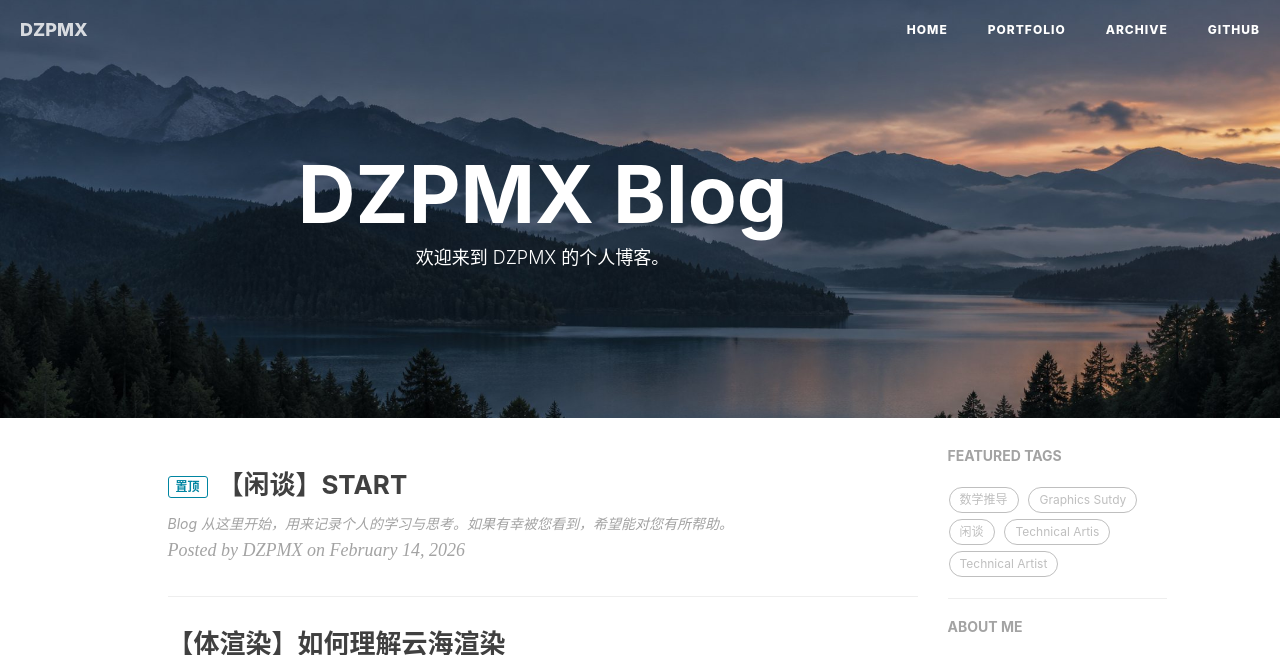
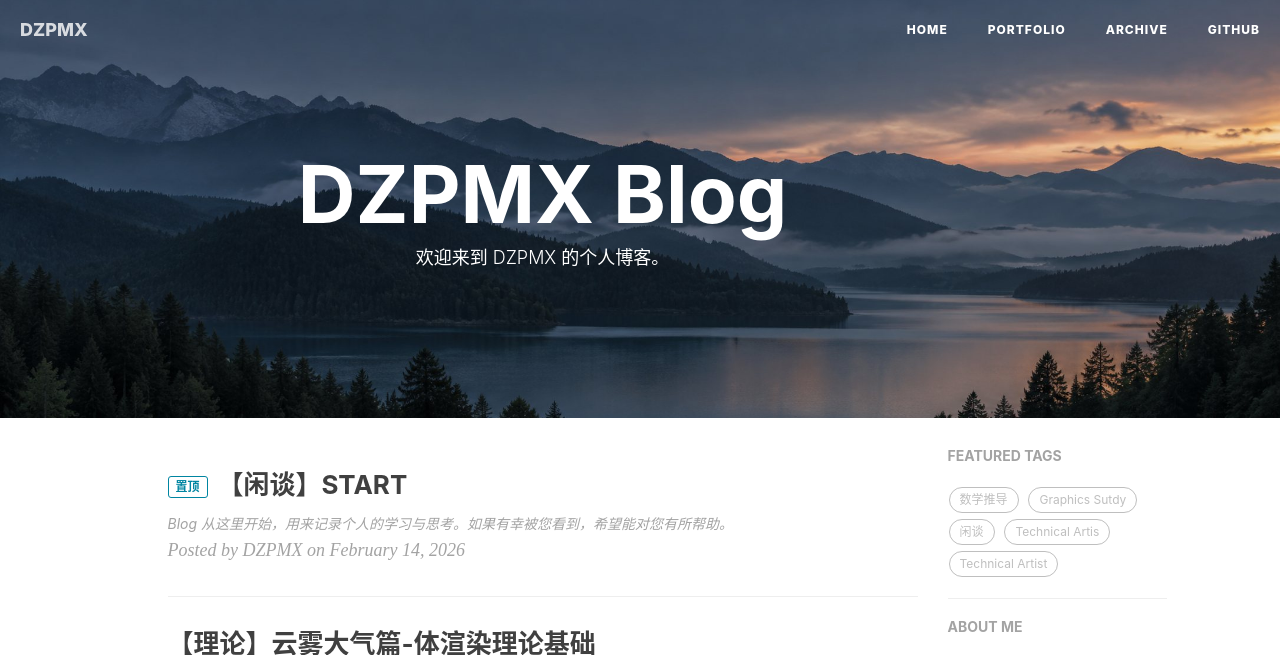
Before and after one commit to DZPMX/DzPmx.github.io, a Jekyll site: the page built from index.md, in a window 1280 px wide, cut to the strip 0-655 px from the top of the page. Built offline with Jekyll 4.4.1, drawn with Linux system fonts in a browser that asks for light colours; a script that is not in the unit is left out.

Commit message:
Update 2026-10-09-CloudSea-01.md

```diff
--- a/_posts/2026-10-09-CloudSea-01.md
+++ b/_posts/2026-10-09-CloudSea-01.md
@@ -1,6 +1,6 @@
 ---
 layout: post
-title: "【体渲染】如何理解云海渲染"
+title: "【理论】云雾大气篇-体渲染理论基础"
 date: 2026-10-09 21:03:00 +0800
 published: true
 math: true
```
Also changed, not shown: other parts of _posts/2026-10-09-CloudSea-01.md (+1 -1 lines).
